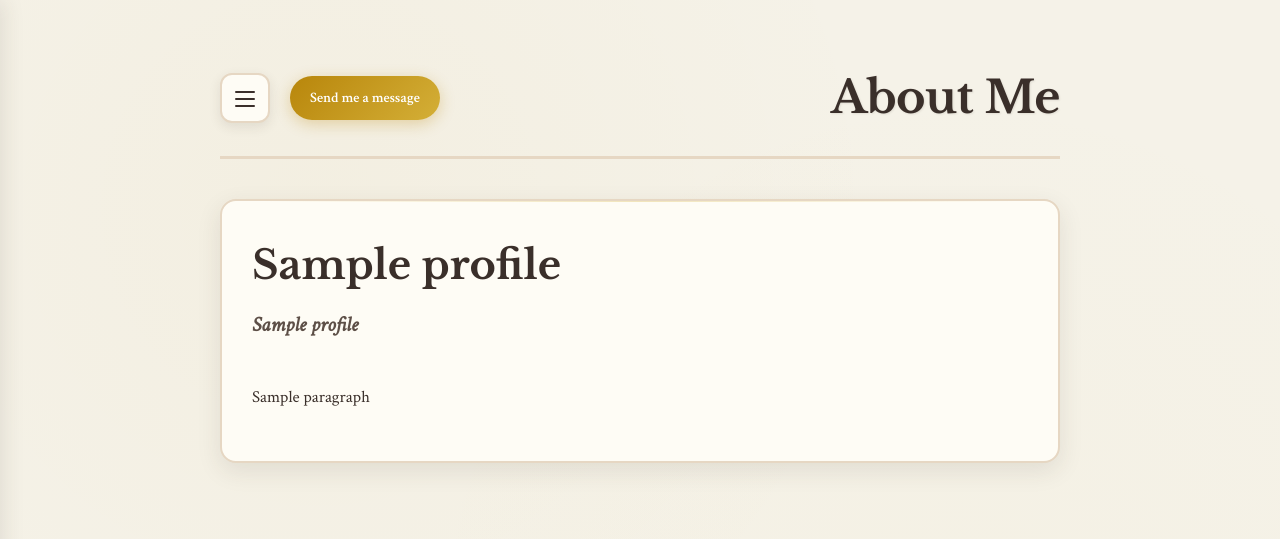
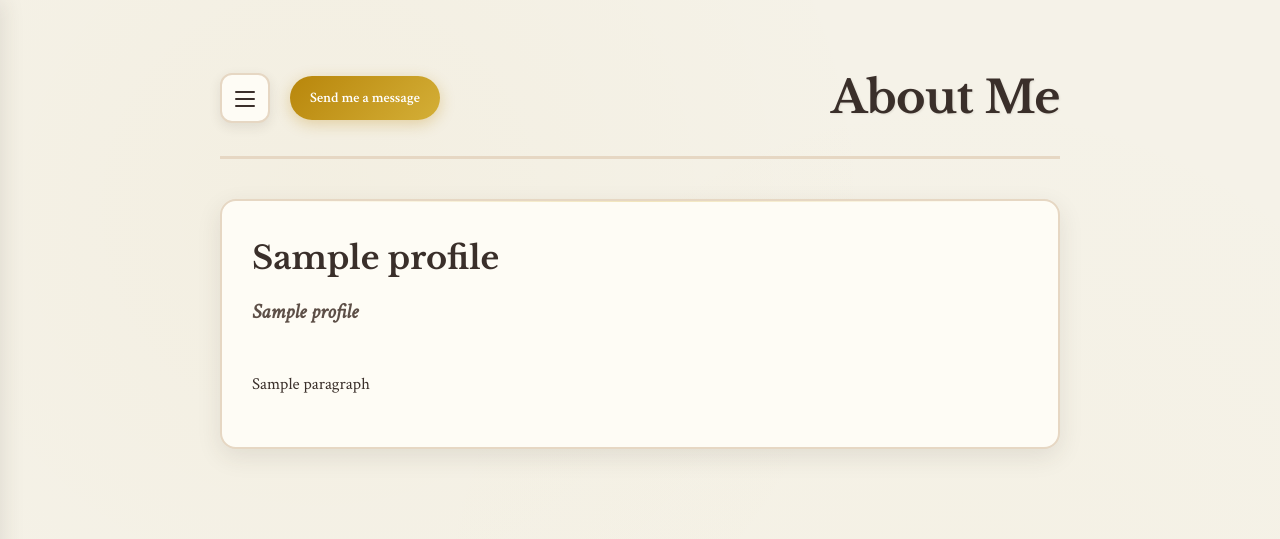
Before and after one commit to borja-rojo-ilvento/resume, a Python web app: template src/resume/templates/index.html in a window 1280 px wide. Shown: the top 539 px of the page. Run offline with Jinja, Linux system fonts and the light colour scheme; the template is opened without the code that fills it: most values are stand-ins (such as "Sample title", 1, 10 or a date in 2020).

Commit message:
Change the size of my name

```diff
--- a/docs/static/style.css
+++ b/docs/static/style.css
@@ -437,7 +437,7 @@ p, .description {
 
 .profile-name {
     font-family: 'Libre Baskerville', serif;
-    font-size: 2.5rem;
+    font-size: 2rem;
     margin-bottom: 8px;
     color: var(--ink-dark);
     font-weight: 700;
--- a/src/resume/static/style.css
+++ b/src/resume/static/style.css
@@ -437,7 +437,7 @@ p, .description {
 
 .profile-name {
     font-family: 'Libre Baskerville', serif;
-    font-size: 2.5rem;
+    font-size: 2rem;
     margin-bottom: 8px;
     color: var(--ink-dark);
     font-weight: 700;
```
